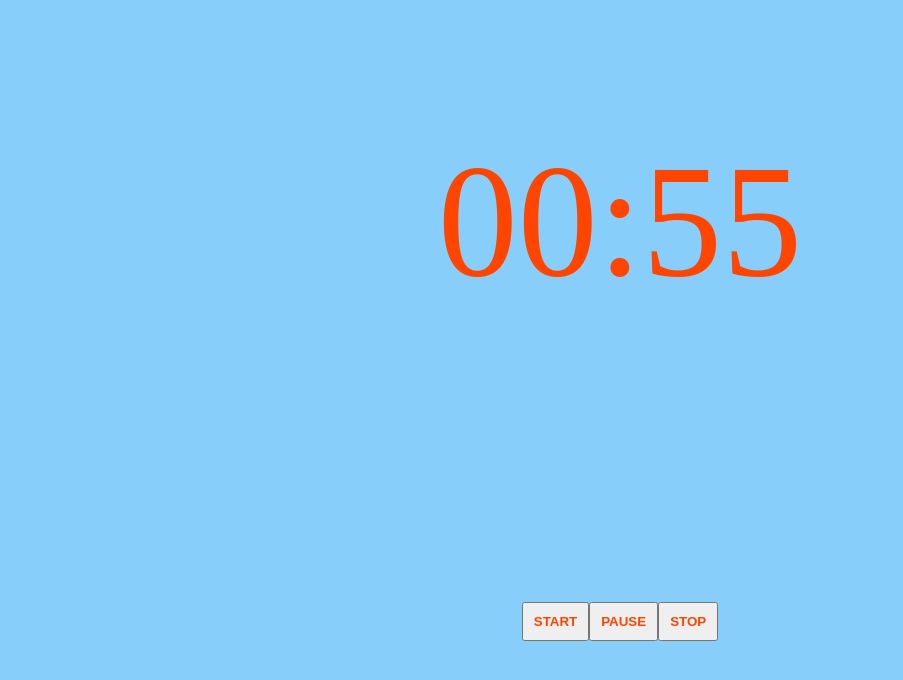
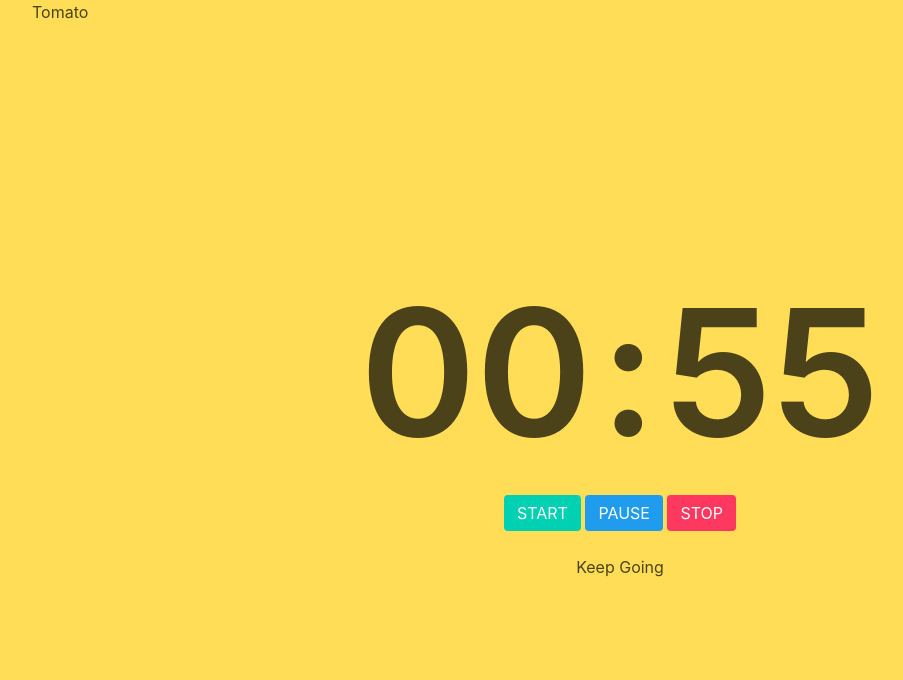
Before and after one commit to karan-apeiron/tomato, a website: page index.html in a window 1280 px wide. Shown: the whole page, without its empty margins (20-923 px from the left). Drawn offline with nearby package versions, Linux system fonts and the light colour scheme.

Commit message:
responsive design;

```diff
--- a/css/styles.css
+++ b/css/styles.css
@@ -11,39 +11,57 @@ body {
 .container {
     width: 1200px;
     margin: auto;
-    height: 100vh;
+    /* height: 100vh; */
+
+}
+
+.grid-wrapper {
+    display: grid;
+    grid-template-columns: 1fr;
+    align-items: center;
+    justify-content: center;
+    grid-gap: 5px;
+    grid-template-rows: 100vh;
+}
+
+.grid {
     display: grid;
     align-items: center;
     justify-content: center;
+    grid-template-rows: 50% 50%;
 }
 
-.container>.timer {
+.grid-item {
+    border: 1px solid red;
+}
+
+.container .timer {
     display: flex;
     font-size: 10em;
     color: orangered;
 }
 
-.container>.buttons {
+.container .buttons {
     display: flex;
     padding: 10px;
     margin: 20px;
     justify-content: center;
 }
 
-.container>.buttons>button {
+.container button {
     padding: 10px;
     color: orangered;
     text-transform: uppercase;
     font-weight: 600;
 }
 
-.container>.notifications {
+.container .notifications {
     color: white;
     display: flex;
     justify-content: center;
     display: none;
 }
 
-.container>.notifications>h2 {
+.container .notifications>h2 {
     font-size: 3em;
 }
--- a/index.html
+++ b/index.html
@@ -6,25 +6,56 @@
     <meta name="viewport" content="width=device-width, initial-scale=1.0">
     <meta http-equiv="X-UA-Compatible" content="ie=edge">
     <title>Tomato</title>
-    <link rel="stylesheet" href="css/styles.css">
+    <link rel="stylesheet" href="https://cdnjs.cloudflare.com/ajax/libs/bulma/0.7.4/css/bulma.min.css">
+    <style>
+        .large-font {
+            font-size: 11rem;
+        }
+
+        @media (max-width: 500px) {
+            .large-font {
+                font-size: 7rem;
+            }
+        }
+    </style>
+    <script defer src="https://use.fontawesome.com/releases/v5.3.1/js/all.js"></script>
+    <!-- <link rel="stylesheet" href="css/styles.css"> -->
 </head>
 
 <body>
-    <div class="container">
-        <div class="notifications">
-            <h2>Keep Going</h2>
+    <section class="hero is-warning is-fullheight">
+        <div class="hero-head">
+            <nav class="navbar">
+                <div class="container">
+                    <div class="navbar-brand">
+                        <h1>Tomato</h1>
+                        <span class="navbar-burger burger" data-target="navbarMenuHeroB">
+                            <span></span>
+                            <span></span>
+                            <span></span>
+                        </span>
+                    </div>
+                </div>
+            </nav>
         </div>
-        <div class="timer">
-            <div class="minutes" id="minutes">1</div>
-            :
-            <div class="seconds" id="seconds">00</div>
+
+        <div class="hero-body">
+            <div class="container has-text-centered">
+                <p class="title">
+                    <span class="minutes large-font" id="minutes">01</span>
+                    <span class="large-font">:</span>
+                    <span class="seconds large-font" id="seconds">00</span>
+                </p>
+                <button class="button is-primary" id="start">START</button>
+                <button class="button is-info" id="pause">PAUSE</button>
+                <button class="button is-danger" id="stop">STOP</button>
+                <p class="subtitle has-text-centered">
+                    <h2>Keep Going</h2>
+                </p>
+            </div>
         </div>
-        <div class="buttons" id="buttons">
-            <button id="start">Start</button>
-            <button id="pause">Pause</button>
-            <button id="stop">Stop</button>
-        </div>
-    </div>
+
+    </section>
 
     <script src="js/app.js"></script>
 </body>
--- a/js/app.js
+++ b/js/app.js
@@ -20,6 +20,7 @@ function startTimer(){
         seconds -= 1;
         if (parseInt(minutes) < 0) {
             clearInterval(timerIntrvlId);
+            return;
             //showNotification();
         }
         updateDisplay(minutes, seconds);
@@ -35,7 +36,7 @@ function updateDisplay(minutes, seconds) {
     secondsElem.textContent = paddleft(seconds);
 }
 function paddleft(value) {
-    if(value < 10) {
+    if(value.toString().length < 2) {
         return '0'+value;
     }
     else
```
Also changed, not shown: package.json (added, +23 -0 lines), 1 other file.
